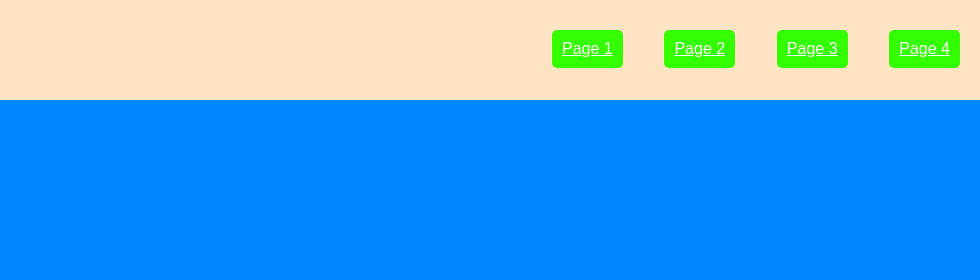
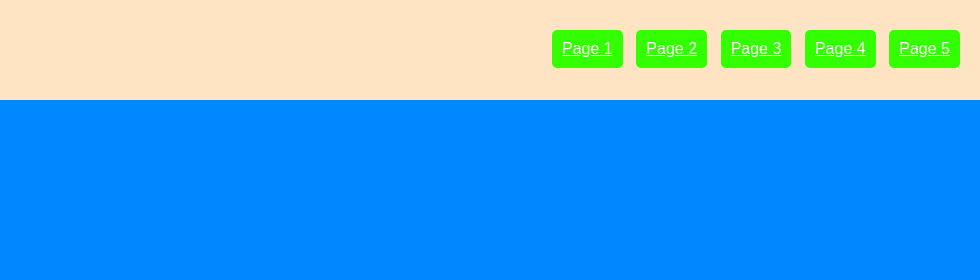
Before and after one commit to Abinpramudya/CII-calculator-website, a plain HTML site: page index.html in a window 1280 px wide. Shown: the top 280 px of the page, 300-1280 px from the left. Drawn offline with Linux system fonts and the light colour scheme.

Commit message:
add page 5

```diff
--- a/index.html
+++ b/index.html
@@ -16,6 +16,7 @@
         <li><a href="page2.html">Page 2</a></li>
         <li><a href="page3.html">Page 3</a></li>
         <li><a href="page4.html">Page 4</a></li>
+        <li><a href="page5.html">Page 5</a></li>
       </ul>
     </nav>
   </div>
```
